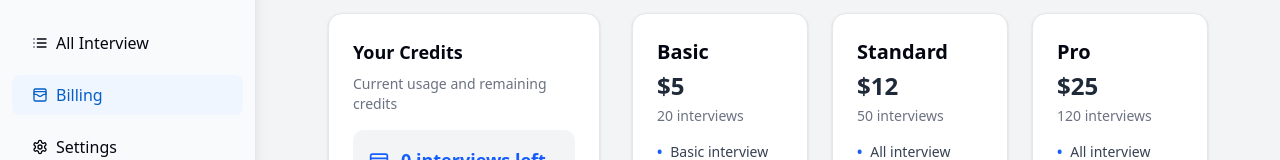
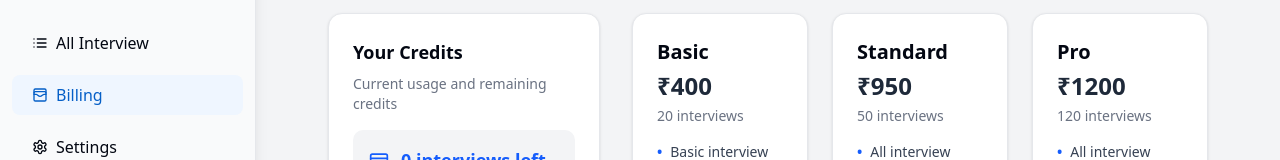
Before and after one commit to balbirs22/Recroot.AI, a Next.js app in the folder ai-interview-agent-ai-voice-agent/: page /billing in a window 1280 px wide. Shown: the part 245-405 px from the top of the page. Built offline with nearby package versions, Linux system fonts and the light colour scheme; no server answers; the database is empty.

Commit message:
Amount Updated

```diff
--- a/ai-interview-agent-ai-voice-agent/app/(main)/billing/page.jsx
+++ b/ai-interview-agent-ai-voice-agent/app/(main)/billing/page.jsx
@@ -7,13 +7,13 @@ import PayButton from "./_components/PayButton";
 const plans = [
   {
     name: "Basic",
-    price: "5",
+    price: "400",
     interviews: 20,
     features: ["Basic interview templates", "Email support"],
   },
   {
     name: "Standard",
-    price: "12",
+    price: "950",
     interviews: 50,
     features: [
       "All interview templates",
@@ -23,7 +23,7 @@ const plans = [
   },
   {
     name: "Pro",
-    price: "25",
+    price: "1200",
     interviews: 120,
     features: ["All interview templates", "24/7 support", "Advanced analytics"],
   },
@@ -66,7 +66,7 @@ function Billing() {
             >
               <h3 className="text-xl font-semibold mb-1">{plan.name}</h3>
               <p className="text-gray-800 text-2xl font-bold mb-1">
-                ${plan.price}
+                ₹{plan.price}
               </p>
               <p className="text-sm text-gray-500 mb-4">
                 {plan.interviews} interviews
```
